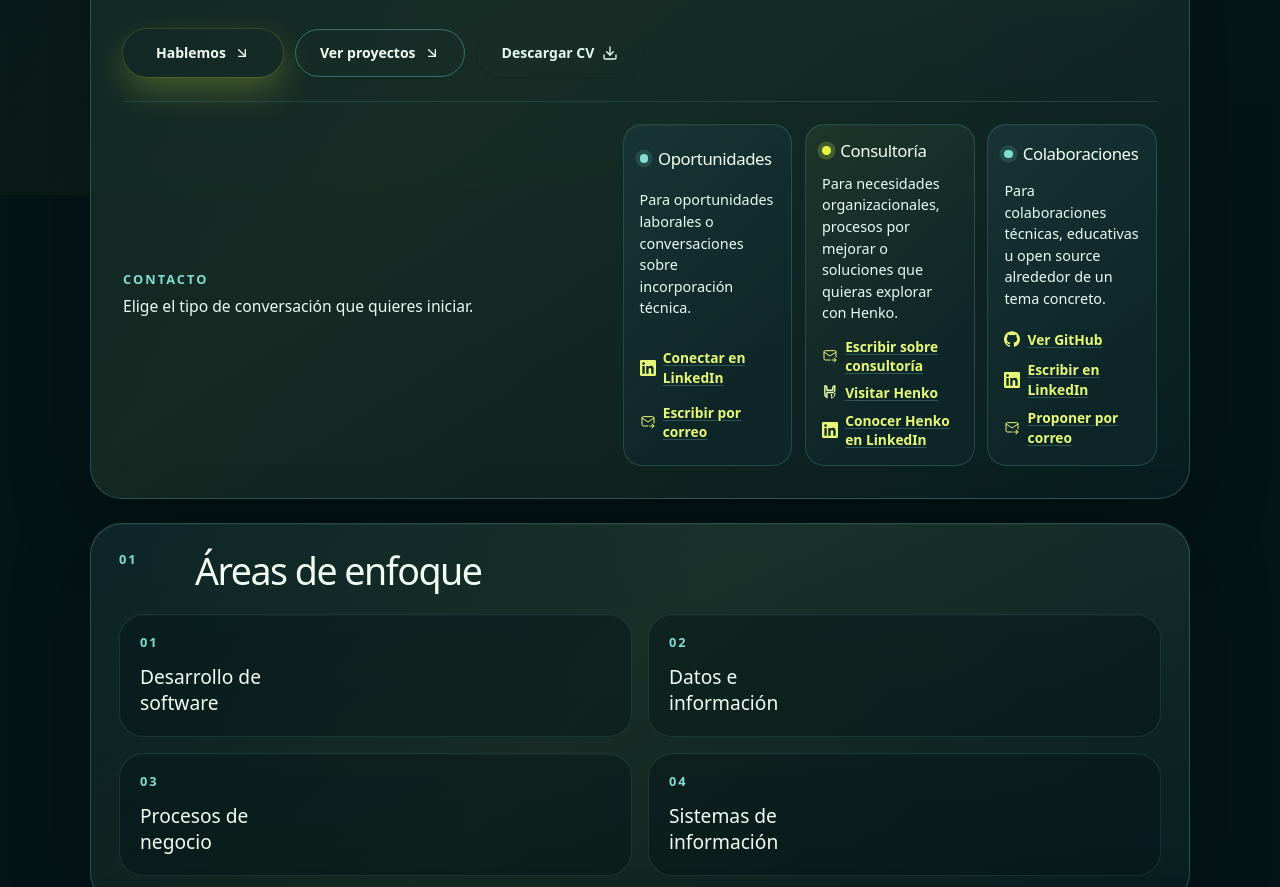
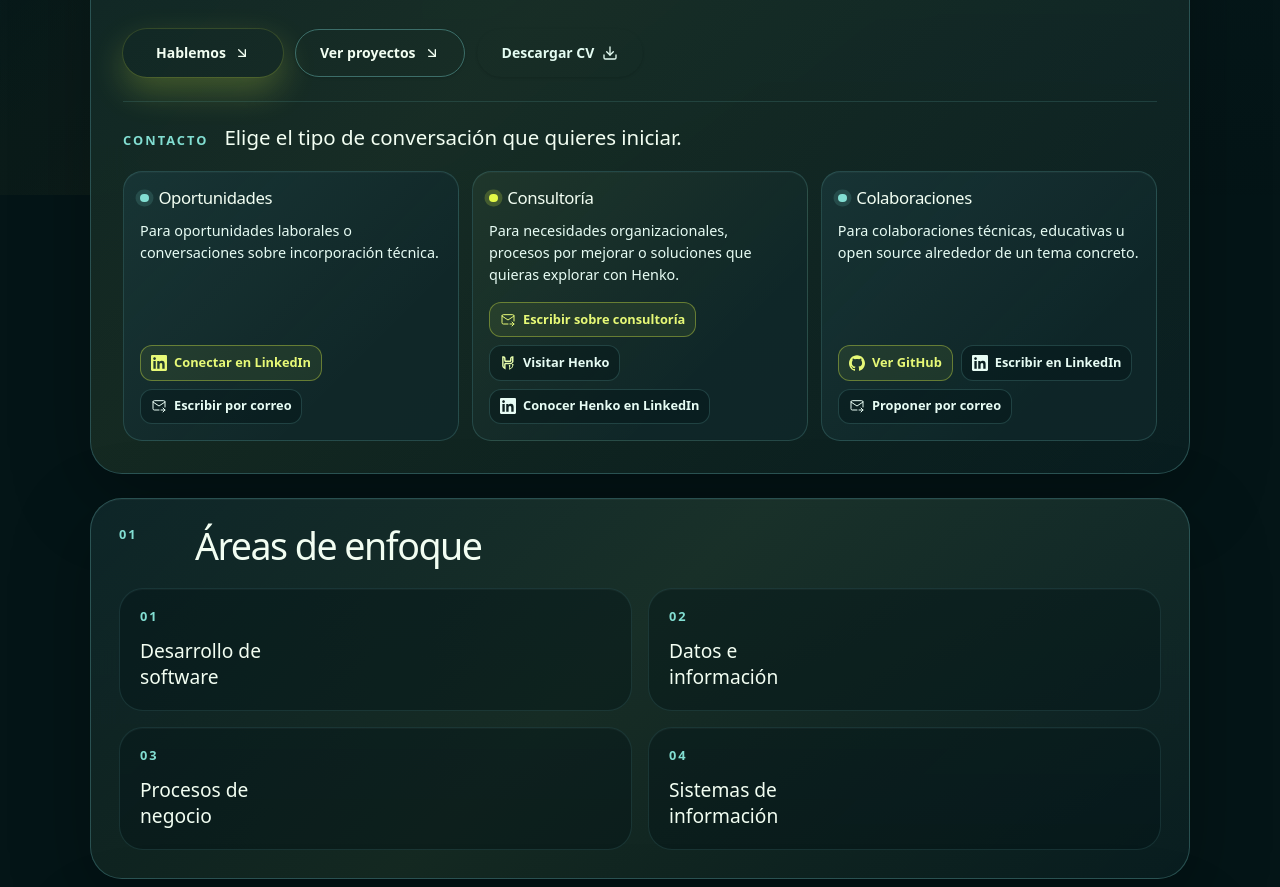
Before and after one commit to smaje99/portfolio, an Astro site: page / in a window 1280 px wide. Shown: the part 605-1492 px from the top of the page. Built offline with nearby package versions, Linux system fonts and the light colour scheme; Astro itself is replaced by a stand-in of ours.

Commit message:
✨ feat(home): redesign contact options as full-width action cards
- Give contact cards the full section width
- Style links as compact buttons and align them consistently

```diff
--- a/src/components/ContactOptions.astro
+++ b/src/components/ContactOptions.astro
@@ -79,6 +79,7 @@ function isExternal(kind: ContactLinkKind) {
 
   .contact-option {
     display: grid;
+    grid-template-rows: auto 1fr auto;
     gap: 0.8rem;
     min-width: 0;
     padding: 1rem;
@@ -132,11 +133,17 @@ function isExternal(kind: ContactLinkKind) {
   }
 
   .contact-option ul {
-    display: grid;
-    gap: 0.45rem;
-    margin: 0;
+    display: flex;
+    flex-wrap: wrap;
+    align-content: end;
+    gap: 0.5rem;
+    margin: 0.25rem 0 0;
     padding: 0;
     list-style: none;
+  }
+
+  .contact-option li {
+    max-width: 100%;
   }
 
   .contact-option a {
@@ -144,20 +151,34 @@ function isExternal(kind: ContactLinkKind) {
     gap: 0.45rem;
     align-items: center;
     width: fit-content;
-    color: var(--text-highlight);
-    font-size: 0.86rem;
+    max-width: 100%;
+    padding: 0.48rem 0.62rem;
+    border: 1px solid var(--border-soft);
+    border-radius: 0.75rem;
+    color: var(--text-soft);
+    background: var(--surface-1);
+    font-size: 0.8rem;
     font-weight: 750;
     line-height: 1.4;
-    text-decoration: underline;
-    text-decoration-color: var(--border-accent);
-    text-underline-offset: 0.18em;
-    transition: color 180ms ease, text-decoration-color 180ms ease, transform 180ms ease;
+    text-decoration: none;
+    transition:
+      color 180ms ease,
+      border-color 180ms ease,
+      background-color 180ms ease,
+      transform 180ms ease;
+  }
+
+  .contact-option li:first-child a {
+    border-color: var(--border-primary);
+    color: var(--text-highlight);
+    background: var(--surface-primary-soft);
   }
 
   .contact-option a:hover {
     color: var(--foreground);
-    text-decoration-color: var(--brand-lime-soft);
-    transform: translateX(2px);
+    border-color: var(--border-accent);
+    background: var(--surface-accent-soft);
+    transform: translateY(-1px);
   }
 
   .contact-option a:focus-visible {
@@ -184,4 +205,10 @@ function isExternal(kind: ContactLinkKind) {
       min-height: 100%;
     }
   }
+
+  @media (width <= 859px) {
+    .contact-options {
+      grid-template-columns: 1fr;
+    }
+  }
 </style>
--- a/src/components/PortfolioPage.astro
+++ b/src/components/PortfolioPage.astro
@@ -408,9 +408,9 @@ const contactPath = locale === 'es' ? '#contact' : '/en/#contact';
   .hero-contact-title {
     margin: 0;
     max-width: 36rem;
-    color: var(--text-soft);
-    font-size: 0.98rem;
-    line-height: 1.55;
+    color: var(--foreground);
+    font-size: clamp(1.1rem, 1.6vw, 1.45rem);
+    line-height: 1.35;
     text-wrap: pretty;
   }
 
@@ -568,8 +568,14 @@ const contactPath = locale === 'es' ? '#contact' : '/en/#contact';
     }
 
     .hero-contact-band {
-      grid-template-columns: minmax(0, 0.95fr) minmax(0, 1.05fr);
-      justify-content: space-between;
+      grid-template-columns: minmax(0, 1fr);
+      gap: 1.25rem;
+    }
+
+    .hero-contact-copy {
+      grid-template-columns: max-content minmax(0, 1fr);
+      gap: 1rem;
+      align-items: baseline;
     }
 
     .panel-header {
@@ -628,6 +634,11 @@ const contactPath = locale === 'es' ? '#contact' : '/en/#contact';
     .hero-contact-title {
       max-width: 100%;
     }
+
+    .hero-contact-copy {
+      grid-template-columns: minmax(0, 1fr);
+      gap: 0.45rem;
+    }
   }
 
   @media (prefers-reduced-motion: reduce) {
```
